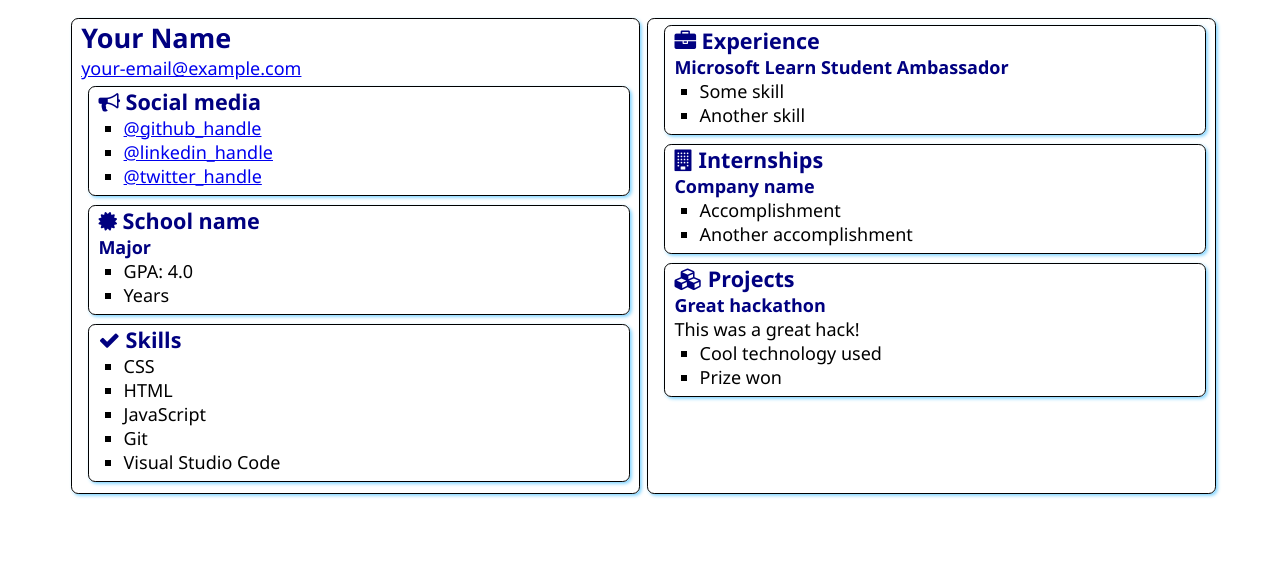
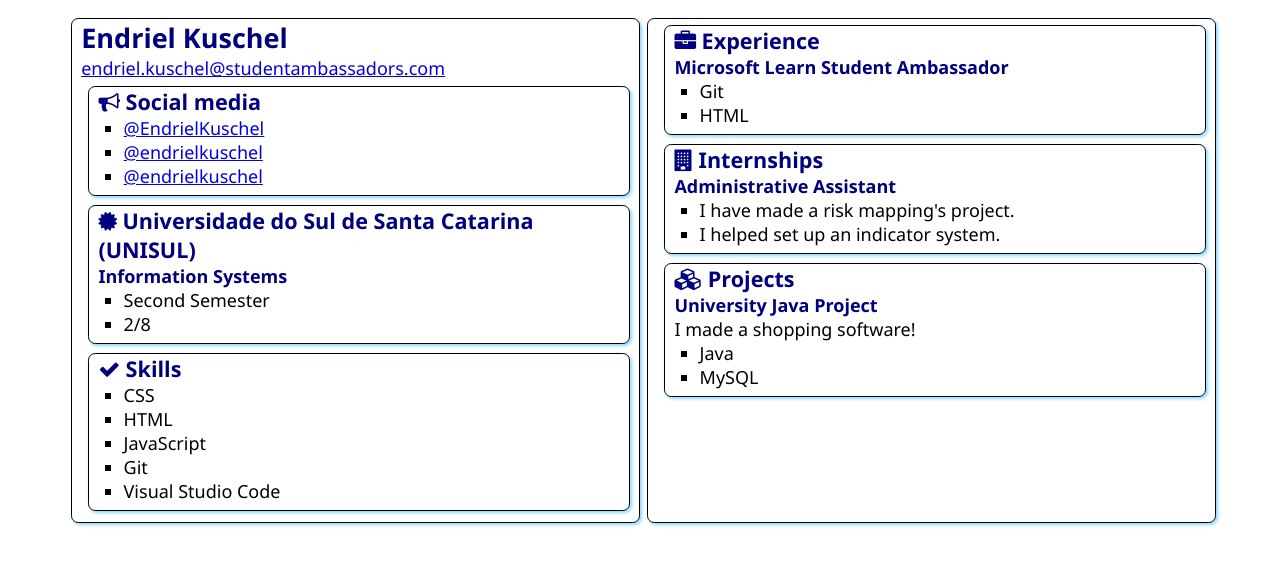
Before and after one commit to EndrielKuschel/SATechnicalOnboarding, a plain HTML site: page src/index.html in a window 1280 px wide. Drawn offline with Linux system fonts and the light colour scheme.

Commit message:
Added all information needed.

```diff
--- a/src/index.html
+++ b/src/index.html
@@ -12,8 +12,8 @@
 <body>
     <main>
         <article class="box">
-            <h1>Your Name</h1>
-            <div><a href="mailto:your.email@example.com">your-email@example.com</a></div>
+            <h1>Endriel Kuschel</h1>
+            <div><a href="mailto:your.email@example.com">endriel.kuschel@studentambassadors.com</a></div>
 
             <section class="box">
                 <h2>
@@ -21,9 +21,9 @@
                     Social media
                 </h2>
                 <ul>
-                    <li><a href="https://github.com/<handle>">@github_handle</a></li>
-                    <li><a href="https://linkedin.com/in/<handle>">@linkedin_handle</a></li>
-                    <li><a href="https://twitter.com/<handle>">@twitter_handle</a></li>
+                    <li><a href="https://github.com/EndrielKuschel">@EndrielKuschel</a></li>
+                    <li><a href="https://linkedin.com/in/endrielkuschel">@endrielkuschel</a></li>
+                    <li><a href="https://twitter.com/endrielkuschel">@endrielkuschel</a></li>
                 </ul>
             </section>
 
@@ -31,12 +31,12 @@
                 <div class="education">
                     <h2>
                         <i class="fa fa-certificate" aria-hidden="true"></i>
-                        School name
+                        Universidade do Sul de Santa Catarina (UNISUL)
                     </h2>
-                    <h3>Major</h3>
+                    <h3>Information Systems</h3>
                     <ul>
-                        <li>GPA: 4.0</li>
-                        <li>Years</li>
+                        <li>Second Semester</li>
+                        <li>2/8</li>
                     </ul>
                 </div>
             </section>
@@ -63,8 +63,8 @@
                 </h2>
                 <h3>Microsoft Learn Student Ambassador</h3>
                 <ul>
-                    <li>Some skill</li>
-                    <li>Another skill</li>
+                    <li>Git</li>
+                    <li>HTML</li>
                 </ul>
             </section>
             <section class="box">
@@ -73,10 +73,10 @@
                     Internships
                 </h2>
 
-                <h3>Company name</h3>
+                <h3>Administrative Assistant</h3>
                 <ul>
-                    <li>Accomplishment</li>
-                    <li>Another accomplishment</li>
+                    <li>I have made a risk mapping's project.</li>
+                    <li>I helped set up an indicator system.</li>
                 </ul>
             </section>
             <section class="box">
@@ -85,11 +85,11 @@
                     Projects
                 </h2>
 
-                <h3>Great hackathon</h3>
-                <div>This was a great hack!</div>
+                <h3>University Java Project</h3>
+                <div>I made a shopping software!</div>
                 <ul>
-                    <li>Cool technology used</li>
-                    <li>Prize won</li>
+                    <li>Java</li>
+                    <li>MySQL</li>
                 </ul>
             </section>
         </article>
```
